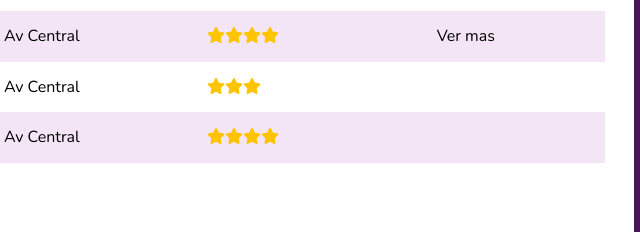
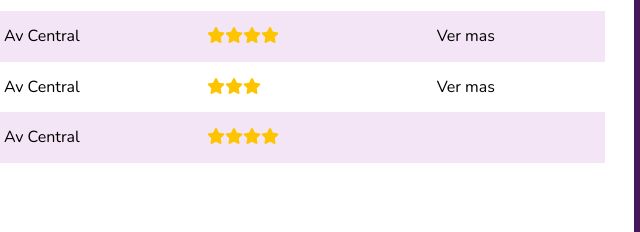
Before and after one commit to asrm2002/boletines, a plain HTML site: page index.html in a window 1280 px wide. Shown: the part 319-551 px from the top of the page, 515-1155 px from the left. Drawn offline with nearby package versions, Linux system fonts and the light colour scheme.

Commit message:
Pagina calabaza

```diff
--- a/index.html
+++ b/index.html
@@ -48,7 +48,7 @@
 						<td>La Calabaza</td>
 						<td>Av Central</td>
 						<td><i class="fas fa-star"></i><i class="fas fa-star"></i><i class="fas fa-star"></i></td>
-						<td></td>
+						<td>Ver mas</td>
 					</tr>
 					<tr>
 						<td>4</td>
```
